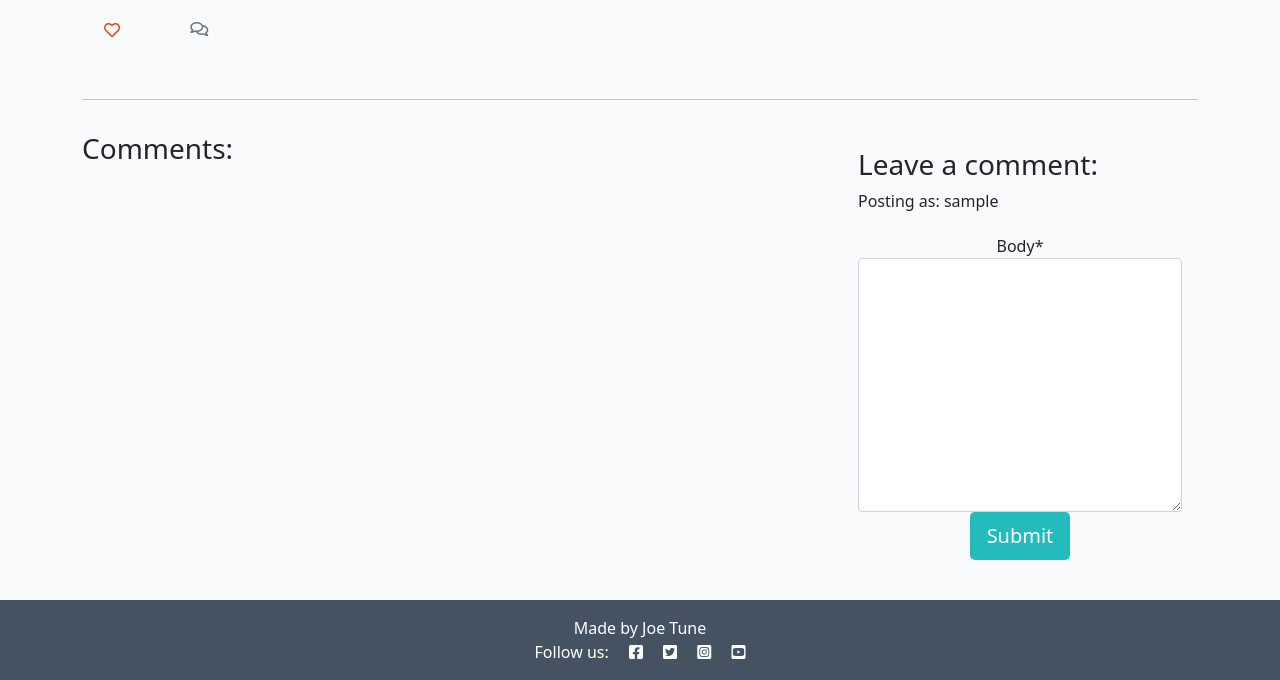
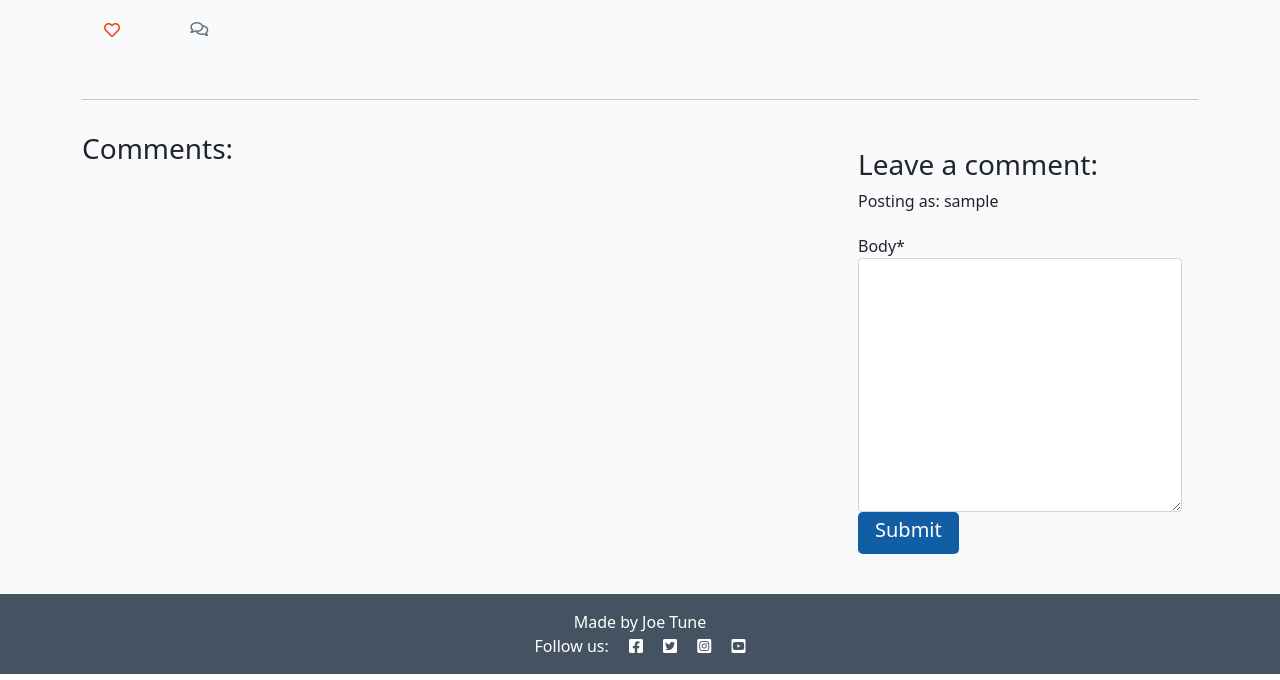
Before and after one commit to Code-Institute-Submissions/Jtune89-JT_Blog_MS4_JanResub, a Django app: template templates/post_detail.html in a window 1280 px wide. Shown: the part 494-1174 px from the top of the page. Run offline with Django 3.2, Linux system fonts and the light colour scheme; the template is opened without the code that fills it: values that come from a table or form of the project are taken from there, others are empty; the visitor is signed in with stand-in values (Sample User, id 1); some libraries are stand-ins or nearby versions.

Commit message:
css updates to comment forms

```diff
--- a/static/css/style.css
+++ b/static/css/style.css
@@ -89,13 +89,14 @@ body {
     color: lightgray;
 }
 .btn-signup {
-    background-color: #23BBBB;
+    background-color: #115ea5;
     color: #fff;
+    padding-top: 2px;
 }
 .btn-signup:hover,
 .btn-signup:active {
     background-color: #fff;
-    color: #23BBBB;
+    color: #c1970f;
 }
 .link {
     color: white;
@@ -110,6 +111,7 @@ body {
     color: #E84610;
     border: none;
     background: transparent;
+    text-align: center;
 }
 .btn-like:hover,
 .btn-like:active {
@@ -123,10 +125,16 @@ body {
     text-align: center;
 }
 
-.CommentForm{
-    text-align: center;
+.editCommentForm{
+    text-align: left;
+    margin: auto;
 }
 
 .link{
     text-decoration: none;
 }
+
+.editButtons{
+    float: right;
+    color: #E84610;
+}
--- a/templates/post_detail.html
+++ b/templates/post_detail.html
@@ -79,7 +79,7 @@
                         <!-- The commenter's name goes here. Check the model if you're not sure what that is -->
                         {% if user.username == comment.name %}
                         <a href="{% url 'update' comment.pk %}">
-                            <button>
+                            <button class="editButtons">
                                 <svg xmlns="http://www.w3.org/2000/svg" width="16" height="16" fill="currentColor" class="bi bi-pencil-fill" viewBox="0 0 16 16">
                                     <path d="M12.854.146a.5.5 0 0 0-.707 0L10.5 1.793 14.207 5.5l1.647-1.646a.5.5 0 0 0 0-.708l-3-3zm.646 6.061L9.793 2.5 3.293 9H3.5a.5.5 0 0 1 .5.5v.5h.5a.5.5 0 0 1 .5.5v.5h.5a.5.5 0 0 1 .5.5v.5h.5a.5.5 0 0 1 .5.5v.207l6.5-6.5zm-7.468 7.468A.5.5 0 0 1 6 13.5V13h-.5a.5.5 0 0 1-.5-.5V12h-.5a.5.5 0 0 1-.5-.5V11h-.5a.5.5 0 0 1-.5-.5V10h-.5a.499.499 0 0 1-.175-.032l-.179.178a.5.5 0 0 0-.11.168l-2 5a.5.5 0 0 0 .65.65l5-2a.5.5 0 0 0 .168-.11l.178-.178z"/>
                                   </svg>
@@ -87,8 +87,8 @@
                         </a>
                         {% endif %}
                         {% if user.username == comment.name %}
-                        <a href="{% url 'delete_comment' comment.pk %}">
-                            <button>
+                        <a  href="{% url 'delete_comment' comment.pk %}">
+                            <button class="editButtons">
                                 <svg xmlns="http://www.w3.org/2000/svg" width="16" height="16" fill="currentColor" class="bi bi-trash3-fill" viewBox="0 0 16 16">
                                     <path d="M11 1.5v1h3.5a.5.5 0 0 1 0 1h-.538l-.853 10.66A2 2 0 0 1 11.115 16h-6.23a2 2 0 0 1-1.994-1.84L2.038 3.5H1.5a.5.5 0 0 1 0-1H5v-1A1.5 1.5 0 0 1 6.5 0h3A1.5 1.5 0 0 1 11 1.5Zm-5 0v1h4v-1a.5.5 0 0 0-.5-.5h-3a.5.5 0 0 0-.5.5ZM4.5 5.029l.5 8.5a.5.5 0 1 0 .998-.06l-.5-8.5a.5.5 0 1 0-.998.06Zm6.53-.528a.5.5 0 0 0-.528.47l-.5 8.5a.5.5 0 0 0 .998.058l.5-8.5a.5.5 0 0 0-.47-.528ZM8 4.5a.5.5 0 0 0-.5.5v8.5a.5.5 0 0 0 1 0V5a.5.5 0 0 0-.5-.5Z"/>
                                   </svg>
@@ -120,7 +120,7 @@
 
                 <h3>Leave a comment:</h3>
                 <p>Posting as: {{ user.username }}</p>
-                <form class="CommentForm" method="post" style="margin-top: 1.3em;">
+                <form class="editCommentForm" method="post" style="margin-top: 1.3em;">
                     {{ comment_form | crispy }}
                     {% csrf_token %}
                     <button type="submit" class="btn btn-signup btn-lg">Submit</button>
```
